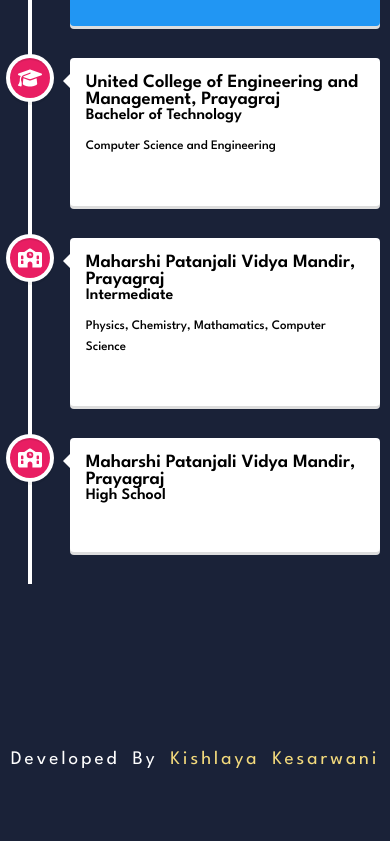
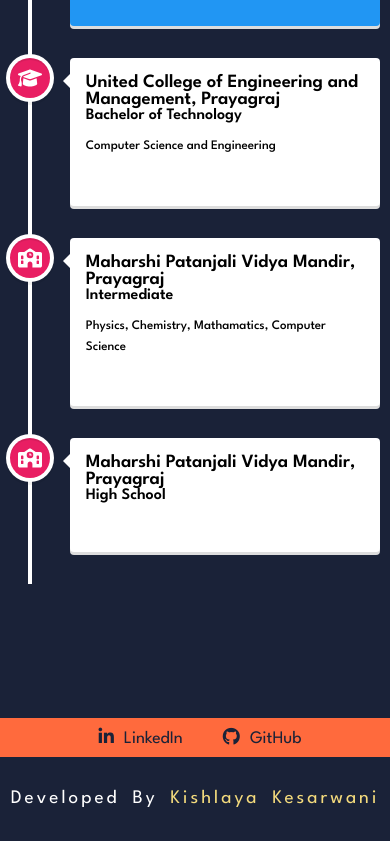
Before and after one commit to Kishlaya1999/front-end-portfolio, a React (Vite) app: page / in a window 390 px wide. Shown: the part 3840-4681 px from the top of the page. Before the commit the page ends 4642 px from the top, so only its background shows below. Built offline with nearby package versions, Linux system fonts and the light colour scheme; a small style sheet from the web is missing.

Commit message:
Added social media section for small devices

```diff
--- a/src/App.jsx
+++ b/src/App.jsx
@@ -130,6 +130,26 @@ function App() {
 					<Skills />
 					<Projects />
 					<Education />
+					<div className="social-media-small-devices">
+						<a
+							href="https://www.linkedin.com/in/kishlaya1999/"
+							target="blank"
+							title="LinkedIn">
+							<div className="linked-in">
+								<i className="fa-brands fa-linkedin-in"></i>
+								LinkedIn
+							</div>
+						</a>
+						<a
+							href="https://github.com/Kishlaya1999"
+							target="blank"
+							title="GitHub">
+							<div className="github">
+								<i className="fa-brands fa-github"></i>
+								GitHub
+							</div>
+						</a>
+					</div>
 					<Footer />
 				</div>
 			)}
--- a/src/App.scss
+++ b/src/App.scss
@@ -53,26 +53,50 @@ $text-color-2: #f4db7d;
 	}
 }
 
-.back-to-top {
-	width: 50px;
-	height: 50px;
-	border-radius: 50%;
-	background-color: $secondary;
-	position: fixed;
-	bottom: 50px;
-	right: 50px;
-	display: flex;
-	align-items: center;
+// .back-to-top {
+// 	width: 50px;
+// 	height: 50px;
+// 	border-radius: 50%;
+// 	background-color: $secondary;
+// 	position: fixed;
+// 	bottom: 50px;
+// 	right: 50px;
+// 	display: flex;
+// 	align-items: center;
+// 	justify-content: center;
+// 	color: #000;
+// 	font-size: 1.5rem;
+// 	box-shadow: 0 0 10px $secondary;
+// 	transition: all 0.3s ease;
+// 	cursor: pointer;
+// 	z-index: 5;
+
+// 	&:hover {
+// 		transform: translate(0, -10px);
+// 	}
+// }
+
+.social-media-small-devices {
+	display: none;
+	background: $secondary;
+	// display: flex;
 	justify-content: center;
-	color: #000;
-	font-size: 1.5rem;
-	box-shadow: 0 0 10px $secondary;
-	transition: all 0.3s ease;
-	cursor: pointer;
-	z-index: 5;
+	gap: 30px;
+	padding: 10px 0;
+	font-size: 1.1rem;
 
-	&:hover {
-		transform: translate(0, -10px);
+	.linked-in i,
+	.github i {
+		margin: 0 10px;
+	}
+	a {
+		text-decoration: none;
+		color: $primary;
+		transition: all 0.3s ease-in-out;
+
+		&:hover {
+			color: $text-color-2;
+		}
 	}
 }
 
@@ -121,6 +145,9 @@ $text-color-2: #f4db7d;
 	.social-media-desktop {
 		display: none;
 	}
+	.social-media-small-devices {
+		display: flex;
+	}
 }
 
 // @media screen and (min-width: 481px) and (max-width: 768px) {
```
